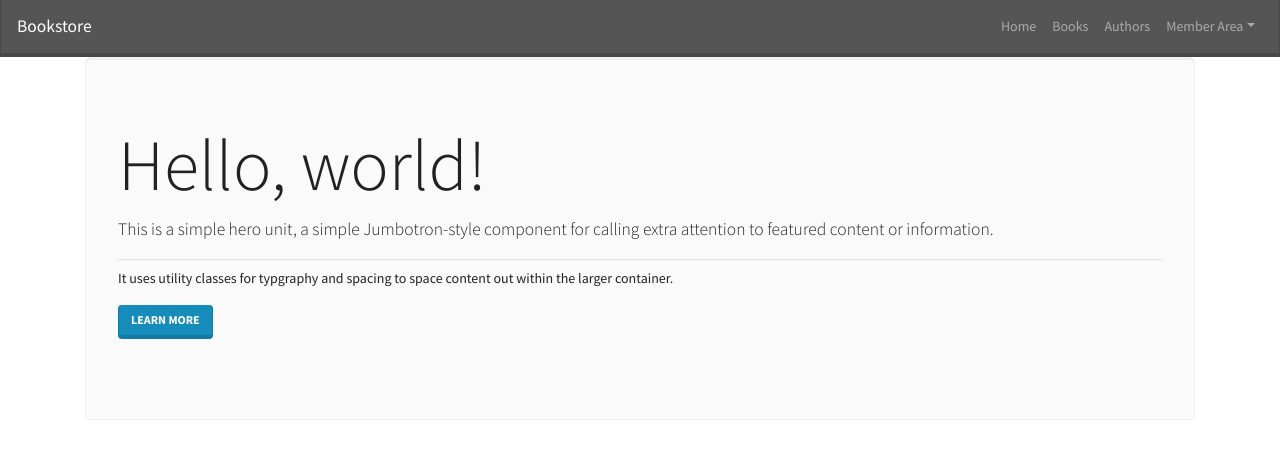
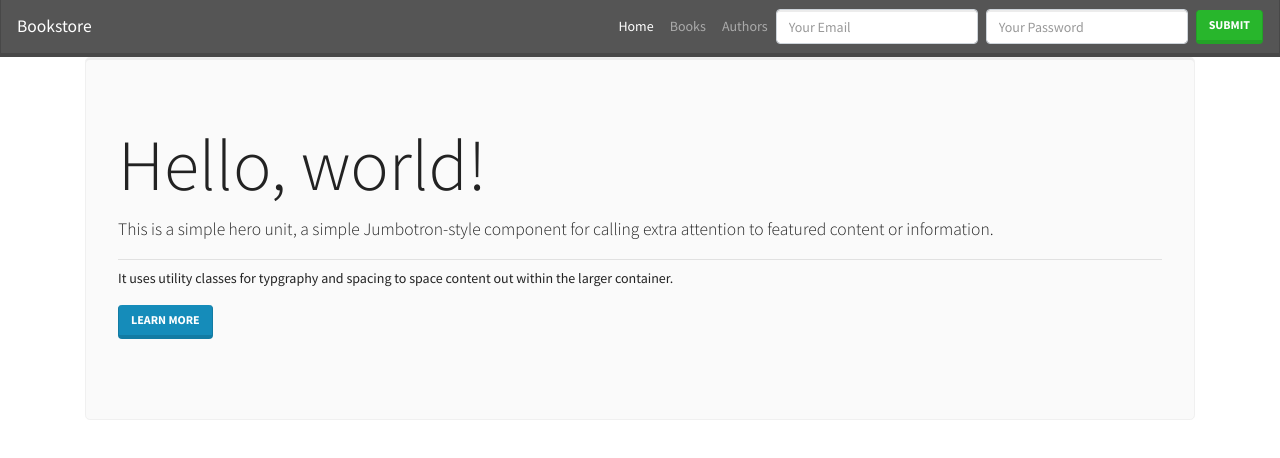
Before and after one commit to rahmanfadhil/bookstore-react, a React (Create React App) app: page / in a window 1280 px wide. Shown: the top 458 px of the page. Built offline with nearby package versions, Linux system fonts and the light colour scheme.

Commit message:
Add form to navbar

```diff
--- a/src/App.js
+++ b/src/App.js
@@ -16,8 +16,8 @@ class App extends Component {
           <Header />
           <Switch>
             <Route exact path="/" component={Home}/>
-            <Route path="/books" component={Books}/>
-            <Route path="/authors" component={Authors}/>
+            <Route exact path="/books" component={Books}/>
+            <Route exact path="/authors" component={Authors}/>
             <Route component={NotFound}/>
           </Switch>
         </div>
--- a/src/components/Header.js
+++ b/src/components/Header.js
@@ -1,4 +1,5 @@
 import React, { Component } from 'react';
+import { NavLink as NavLinkRouter } from 'react-router-dom';
 import {
   Collapse,
   Navbar,
@@ -7,10 +8,7 @@ import {
   Nav,
   NavItem,
   NavLink,
-  UncontrolledDropdown,
-  DropdownToggle,
-  DropdownMenu,
-  DropdownItem } from 'reactstrap';
+  Button, Form, FormGroup, Input } from 'reactstrap';
 
 class Header extends Component {
   constructor(props) {
@@ -35,31 +33,25 @@ class Header extends Component {
           <Collapse isOpen={this.state.isOpen} navbar>
             <Nav className="ml-auto" navbar>
               <NavItem>
-                <NavLink href="/">Home</NavLink>
+                <NavLink tag={NavLinkRouter} exact to="/" activeClassName="active">Home</NavLink>
               </NavItem>
               <NavItem>
-                <NavLink href="/books">Books</NavLink>
+                <NavLink tag={NavLinkRouter} to="/books" activeClassName="active">Books</NavLink>
               </NavItem>
               <NavItem>
-                <NavLink href="/authors">Authors</NavLink>
+                <NavLink tag={NavLinkRouter} to="/authors" activeClassName="active">Authors</NavLink>
               </NavItem>
-              <UncontrolledDropdown nav inNavbar>
-                <DropdownToggle nav caret>
-                  Member Area
-                </DropdownToggle>
-                <DropdownMenu right>
-                  <DropdownItem>
-                    Log In
-                  </DropdownItem>
-                  <DropdownItem>
-                    Log Out
-                  </DropdownItem>
-                  <DropdownItem divider />
-                  <DropdownItem>
-                    Reset
-                  </DropdownItem>
-                </DropdownMenu>
-              </UncontrolledDropdown>
+
+              <Form inline>
+                <FormGroup className="mb-2 mr-sm-2 mb-sm-0">
+                  <Input type="email" name="email" id="exampleEmail" placeholder="Your Email" />
+                </FormGroup>
+                <FormGroup className="mb-2 mr-sm-2 mb-sm-0">
+                  <Input type="password" name="password" id="examplePassword" placeholder="Your Password" />
+                </FormGroup>
+                <Button color="success">Submit</Button>
+              </Form>
+
             </Nav>
           </Collapse>
         </Navbar>
```
